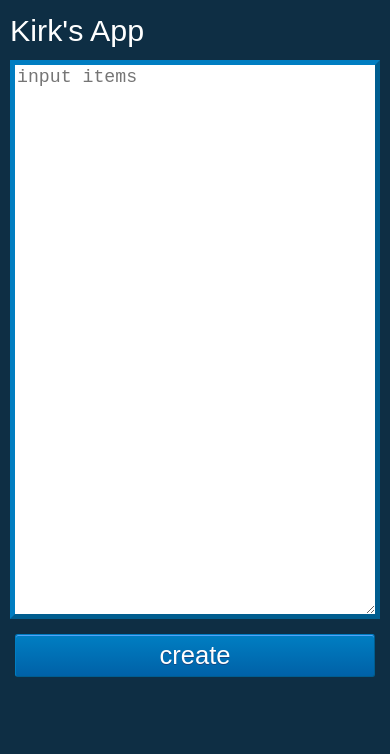
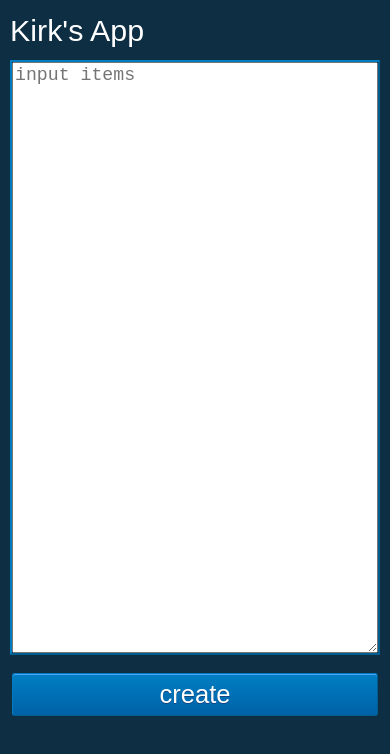
Before and after one commit to montgomeryrd/tessio-app, a React (Create React App) app: page / in a window 390 px wide. Shown: the top 754 px of the page. Built offline with nearby package versions, Linux system fonts and the light colour scheme.

Commit message:
fine tuning some styling

```diff
--- a/src/App.js
+++ b/src/App.js
@@ -34,7 +34,7 @@ function App() {
 	return (
 		<div className="app">
 			<h1 className="kirk">Kirk's App</h1>
-			<button id={orderList.length > 0 ? "add-showing" : "add-remove"} onClick={() => setToggle(!toggle)}>+</button>
+			<button id={orderList.length > 0 ? "add-showing" : "add-remove"} style={{color: toggle ? '#009aec' : '#fff'}} onClick={() => setToggle(!toggle)}>+</button>
 			{!orderList.length ?
 				<div className="container">
 					<Form text={'input items'} toggle={toggle} setToggle={setToggle} orderList={orderList} setOrderList={setOrderList} />
--- a/src/index.css
+++ b/src/index.css
@@ -3,14 +3,15 @@
   background: transparent; /* make scrollbar transparent */
 }
 html {
-  background-color: #0e2e44;
+  background-color: #e6e6e6;
 }
 .app {
   position: absolute;
+  background-color: #0e2e44;
   left: 0;
   right: 0;
   max-width: 640px;
-  height: 100vh;
+  height: 99vh;
   margin: 0 auto;
   border-radius: 2mm;
 }
@@ -34,20 +35,19 @@ html {
   transition: .7s;
 }
 #add-showing:hover {
-  color: #009aec;
   transition: .7s;
 }
 .container {
   position: relative;
   margin: 30px 10px 10px 10px;
-  height: 65vh;
-  border-top: 5px solid #007dc1;
-  border-left: 5px solid #007dc1;
-  border-right: 5px solid #005d8f;
-  border-bottom: 5px solid #005d8f;
+  height: 70vh;
+  border-top: 2px solid #007dc1;
+  border-left: 2px solid #007dc1;
+  border-right: 2px solid #005d8f;
+  border-bottom: 2px solid #005d8f;
 }
 .input-form {
-  height: 65vh;
+  height: 70vh;
 }
 .input-form textarea {
   width: 100%;
@@ -55,17 +55,13 @@ html {
   font-size: 2.3em;
   box-sizing: border-box;
 }
-.list {
-  height: 65vh;
-  /* font-size: 2em; */
-}
 ul {
   background-color: #fff;
   display: flex;
   flex-direction: column;
   text-align: center;
   overflow-y: scroll;
-  height: 65vh;
+  height: 100%;
 }
 li {
   font-size: 2rem;
@@ -113,15 +109,18 @@ li {
   top: 1px;
 }
 @media(max-width: 1000px) {
+  .app {
+    border-radius: 0;
+    height: 100vh;
+  }
   .kirk {
     font-size: 1.9em;
     margin: 15px 0 -15px 10px;
   }
   #add-showing {
-    margin: -18px 0 0 -25px;
+    margin: -19px 0 0 -25px;
   }
   .input-form textarea {
-    border: none;
     font-size: 1.4em;
   }
   .list li {
```
